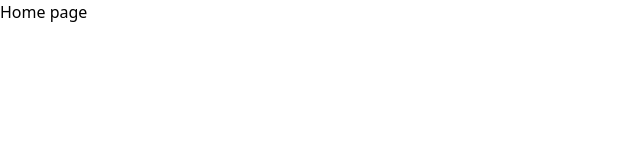
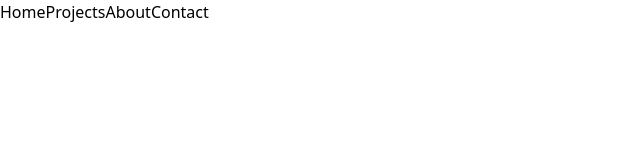
Before and after one commit to NewRishad/react-nextjs-portfolio, a Next.js app: page / in a window 1280 px wide. Shown: the top 160 px of the page, without its empty margins (0-640 px from the left). Built offline with nearby package versions, Linux system fonts and the light colour scheme.

Commit message:
update header text

```diff
--- a/src/app/page.tsx
+++ b/src/app/page.tsx
@@ -1,7 +1,9 @@
+import { Header } from "@/sections/Header";
+
 export default function Home() {
   return (
     <div>
-      <h1>Home page</h1>
+      <Header />
     </div>
   );
 }
--- a/src/sections/Header.tsx
+++ b/src/sections/Header.tsx
@@ -1,3 +1,12 @@
 export const Header = () => {
-  return <div>Header Section</div>;
+  return (
+  <div>
+    <nav>
+      <a href="#">Home</a>
+      <a href="#">Projects</a>
+      <a href="#">About</a>
+      <a href="#">Contact</a>
+      </nav>
+      </div>
+  );
 };
```
